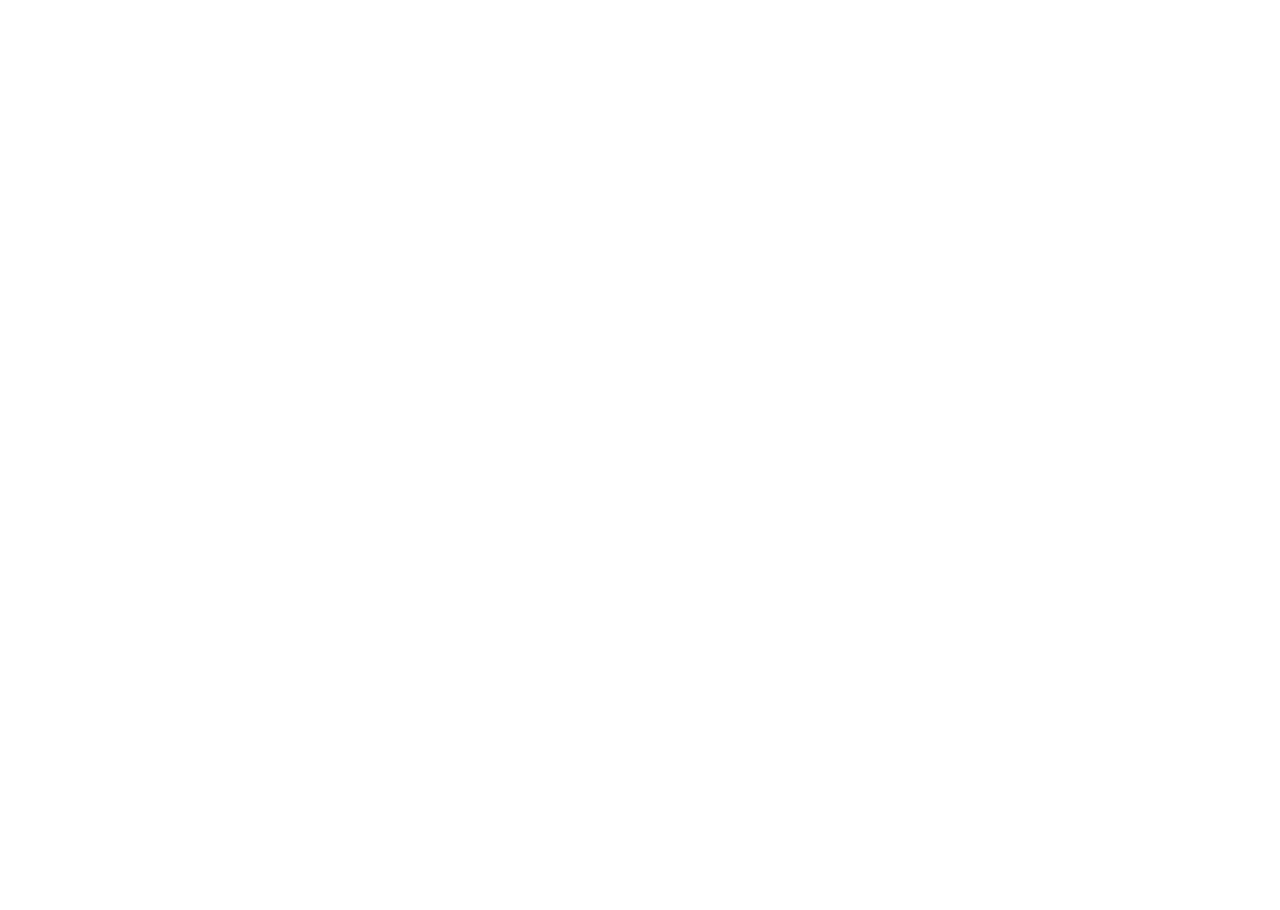
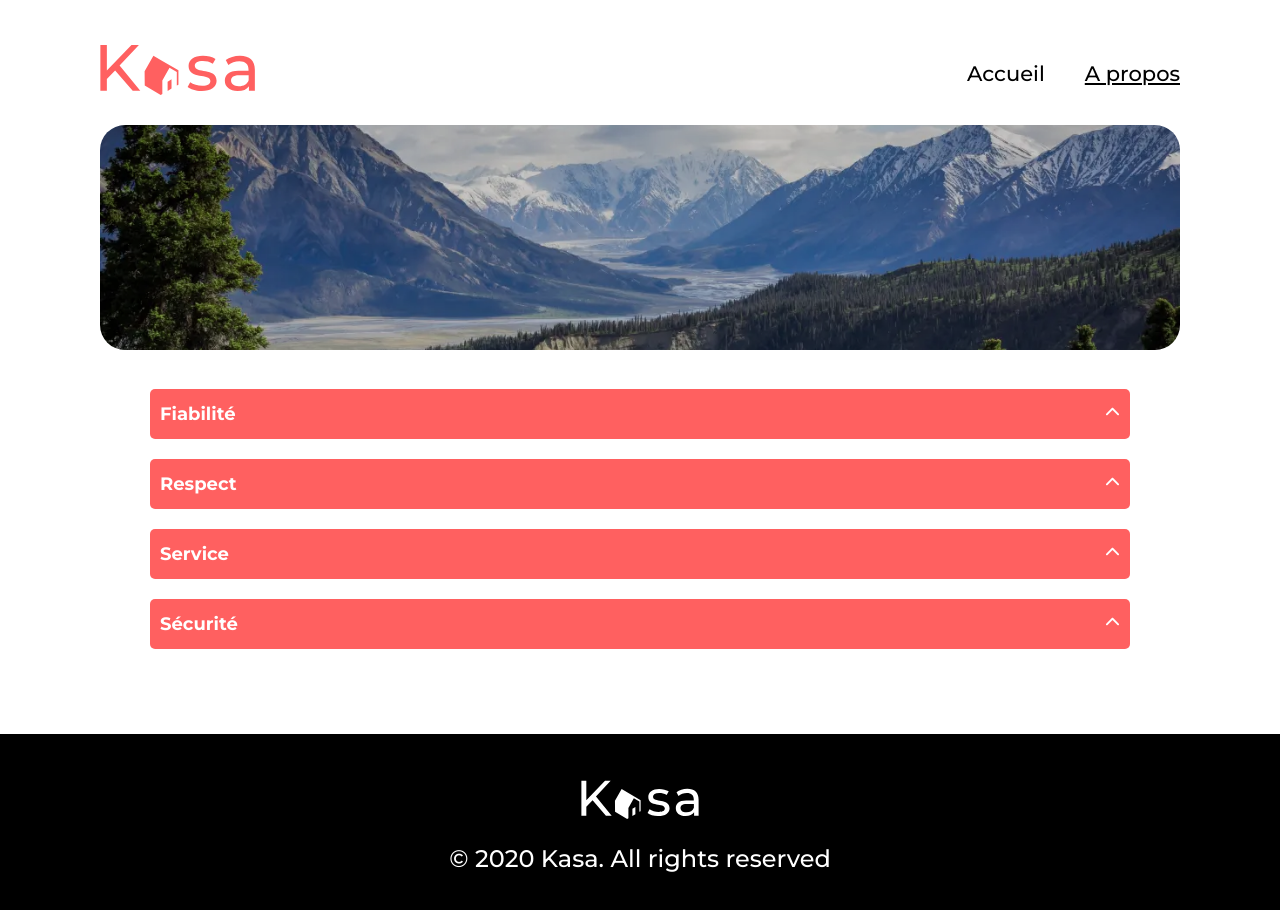
Before and after one commit to Cig4l/P6-Kasa-OpenClassrooms, a React (Vite) app: page /about in a window 1280 px wide. Shown: the top 910 px of the page. Before the commit the page ends 800 px from the top, so only its background shows below. Built offline with nearby package versions, Linux system fonts and the light colour scheme.

Commit message:
intégration page à propos

```diff
--- a/src/Routes/About.jsx
+++ b/src/Routes/About.jsx
@@ -1,3 +1,18 @@
+import Layout from "../Layout.jsx";
+import Dropdown from "../Components/Dropdown.jsx";
+
 export default function About(){
-    console.log("About");
+    const children = (<>
+        <img src="src/assets/images/about-landscape.webp" className="about-img" alt="" />
+        <div className="dropdown-container">
+            <Dropdown name="Fiabilité" description="Les annonces postées sur Kasa garantissent une fiabilité totale. Les photos sont conformes aux logements, et toutes les informations sont régulièrement vérifiées par nos équipes."/>
+            <Dropdown name="Respect" description="La bienveillance fait partie des valeurs fondatrices de Kasa. Tout comportement discriminatoire ou de perturbation du voisinage entraînera une exclusion de notre plateforme." />
+            <Dropdown name="Service" description="Nos équipes se tiennent à votre disposition pour vous fournir une expérience parfaite. N'hésitez pas à nous contacter si vous avez la moindre question." />
+            <Dropdown name="Sécurité" description="La sécurité est la priorité de Kasa. Aussi bien pour nos hôtes que pour les voyageurs, chaque logement correspond aux critères de sécurité établis par nos services. En laissant une note aussi bien à l'hôte qu'au locataire, cela permet à nos équipes de vérifier que les standards sont bien respectés. Nous organisons également des ateliers sur la sécurité domestique pour nos hôtes." />
+        </div>
+    </>);
+
+    return (<>
+        <Layout children={children} />
+    </>);
 }
--- a/src/Routes/PageNotFound.jsx
+++ b/src/Routes/PageNotFound.jsx
@@ -1,3 +1,11 @@
-export default function PageNotFound () {
-    console.log("Error 404");
+import Layout from "../Layout.jsx"
+
+export default function PageNotFound(){
+    const children = (<>
+
+    </>);
+
+    return (<>
+        <Layout children={children} />
+    </>);
 }
--- a/src/SCSS/App.scss
+++ b/src/SCSS/App.scss
@@ -387,11 +387,10 @@
   font-size: 12px;
   list-style-type: none;
   @include breakpoint(xs-screen){
-    font-size: 14px;
     padding: 0 20px 10px 20px;
   }
   @include breakpoint(s-screen){
-    margin: 15px;
+    margin: 14px;
   }
   @include breakpoint(m-screen){
     font-size: 16px;
@@ -427,7 +426,7 @@
     width: 100%;
     object-fit: cover;
     // filter: brightness(80%) contrast(120%);
-    @include breakpoint(xs-screen){
+    @include breakpoint(s-screen){
       height: 315px;
     }
     @include breakpoint(m-screen){
@@ -569,6 +568,9 @@
       flex-wrap: wrap;
       align-items: center;
       gap: 10px;
+      @include breakpoint(s-screen){
+        justify-content: flex-end;
+      }
 
       h3.renter-name{
         margin: 0;
@@ -614,3 +616,27 @@
     }
   }
 }
+
+/*                                     PAGE ABOUT                              */
+
+.about-img{
+  width: 100%;
+  height: 111px;
+  border-radius: 25px;
+  object-fit: cover;
+  margin-bottom: 20px;
+  filter: brightness(80%) contrast(100%) saturate(90%) hue-rotate(10deg);
+  @include breakpoint(s-screen){
+    height: 225px;
+    margin-bottom: 35px;
+  }
+}
+.dropdown-container{
+  display: flex;
+  flex-direction: column;
+  gap: 10px;
+  @include breakpoint(s-screen){
+    margin: 0 50px 35px 50px ;
+    gap: 20px;
+  }
+}
```
Also changed, not shown: src/assets/images/about-landscape.webp (added).
